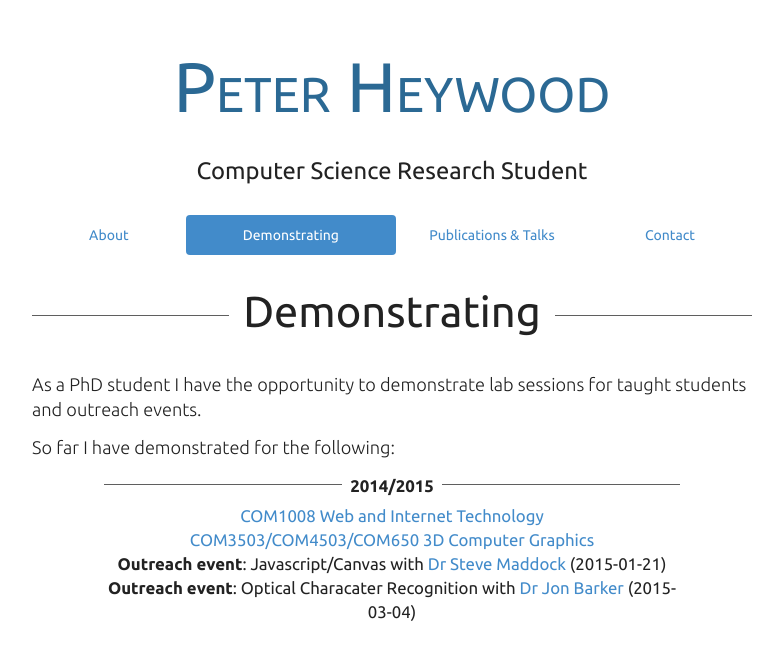
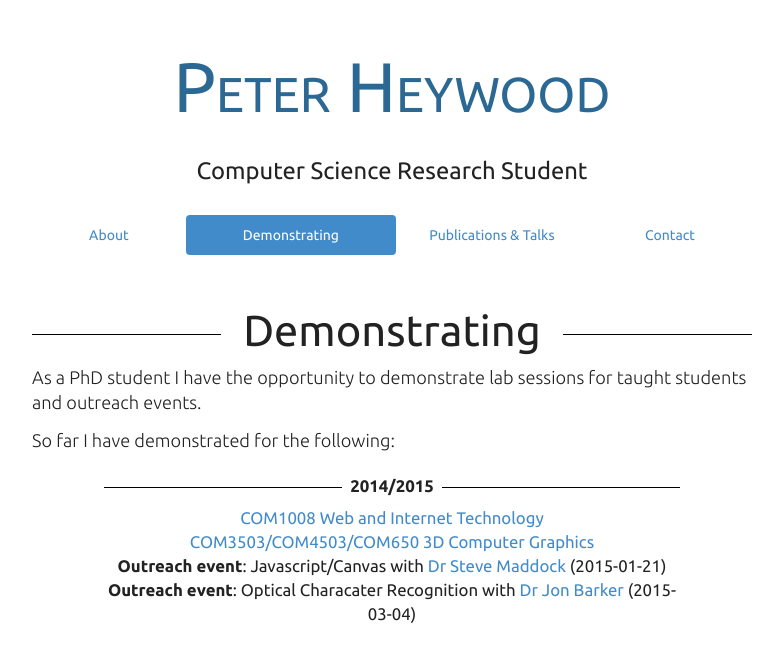
Before and after one commit to ptheywood/ptheywood.github.io, a Jekyll site: the page built from demonstrating/index.md, in a window 1280 px wide. Shown: the top 664 px of the page, without its empty margins (248-1031 px from the left). Built offline with Jekyll 4.4.1, drawn with Linux system fonts in a browser that asks for light colours; nearby versions of some CDN libraries; grey boxes are pictures that could not be loaded.

Commit message:
Adjust css for sub-header to not require internal span

```diff
--- a/css/main.css
+++ b/css/main.css
@@ -119,35 +119,34 @@ a span.black {
     text-align: center;
 }
 
+/* Horizontal line via http://stackoverflow.com/questions/5214127/css-technique-for-a-horizontal-line-with-words-in-the-middle */
 .sub-header {
-    border-top: 1px solid #5f5f5f;
-    margin: 22px auto 0 auto;
+    overflow: hidden;
     text-align: center;
 }
-
-.sub-header span {
-    background: #fff;
+.sub-header:before,
+.sub-header:after {
+    background-color: #000;
+    content: "";
     display: inline-block;
-    padding: 0 14px;
+    height: 1px;
     position: relative;
-    top: -22px;
+    vertical-align: middle;
+    width: 50%;
+}
+.sub-header:before {
+    right: 0.5em;
+    margin-left: -50%;
+}
+.sub-header:after {
+    left: 0.5em;
+    margin-right: -50%;
 }
 
-.sub-sub-sub-header {
-    font-size:1.2em;
-    text-align: center;
-    font-weight: bold;
-    border-top: 1px solid #5f5f5f;
-    margin: 16px auto 0 auto;
-    text-align: center;
-}
-
-.sub-sub-sub-header span {
-    background: #fff;
-    display: inline-block;
-    padding: 0 8px;
-    position: relative;
-    top: -8px;
+h4.sub-header {
+  font-size:1.2em;
+  text-align: center;
+  font-weight: bold;
 }
 
 .vertical-contact-list {
@@ -225,15 +224,6 @@ section.content {
   }
   h2 {
     font-size: 3.1em;
-  }
-
-  .sub-header {
-    margin: 28px auto 0 auto;
-  }
-
-  .sub-header span {
-    padding: 0 14px;
-    top: -28px;
   }
 
   .vertical-contact-list li {
--- a/demonstrating/index.md
+++ b/demonstrating/index.md
@@ -8,7 +8,7 @@ title: Demonstrating | ptheywood.uk
         <div class="container-fluid">
             <div class="row">
                 <div class="col-xs-12">
-                    <h2 class="sub-header"><span>Demonstrating</span></h2>
+                    <h2 class="sub-header">Demonstrating</h2>
                     <p class="text-left text-center-xs">
                         As a PhD student I have the opportunity to demonstrate lab sessions for taught students and outreach events.
                     </p>
@@ -17,7 +17,7 @@ title: Demonstrating | ptheywood.uk
                         <ul class="demonstrating-list">
                         {% for year in site.data.demonstrating %}
                             <li>
-                                <h4 class="sub-sub-sub-header"><span>{{ year.year }}</span></h4>
+                                <h4 class="sub-header">{{ year.year }}</h4>
                                 <ul>
                                     {% for event in year.events %}
                                     <li>
```
Also changed, not shown: contact/index.md (+1 -1 lines), publications-and-talks/index.md (+2 -2 lines).
